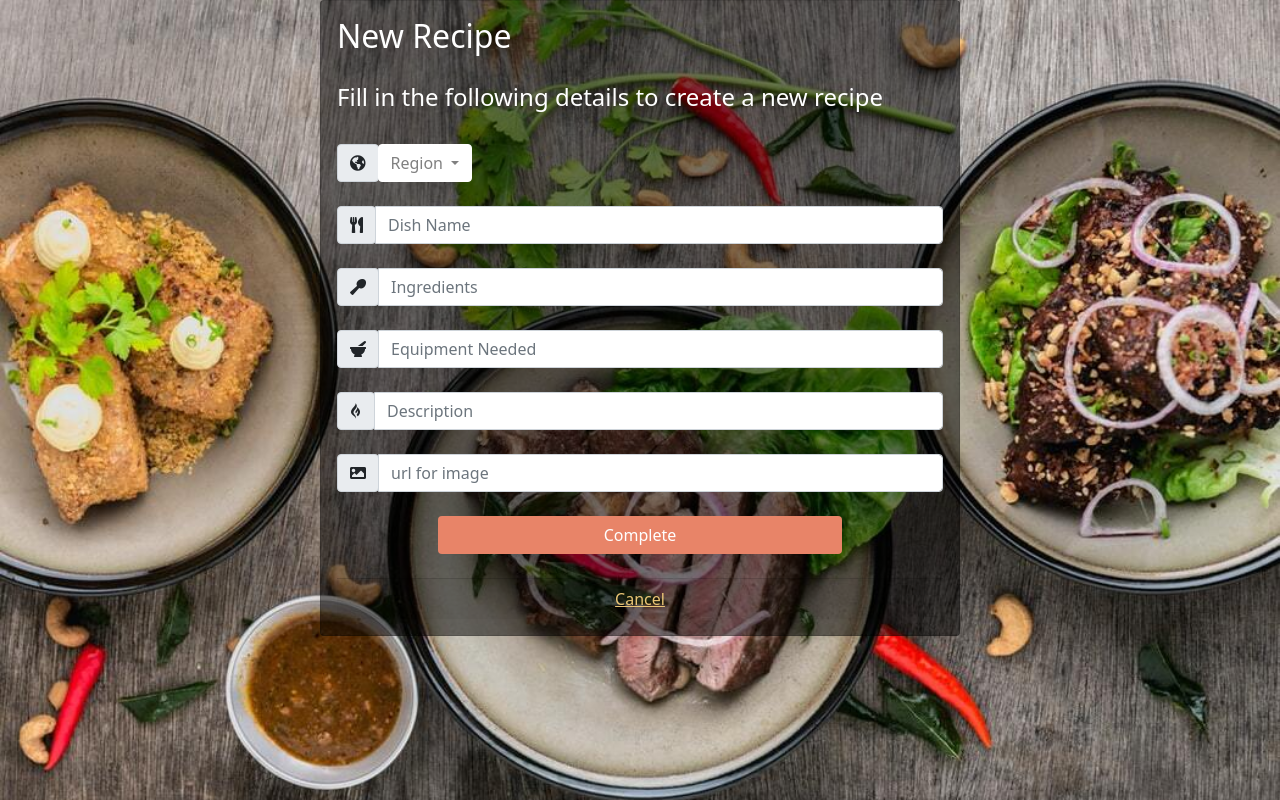
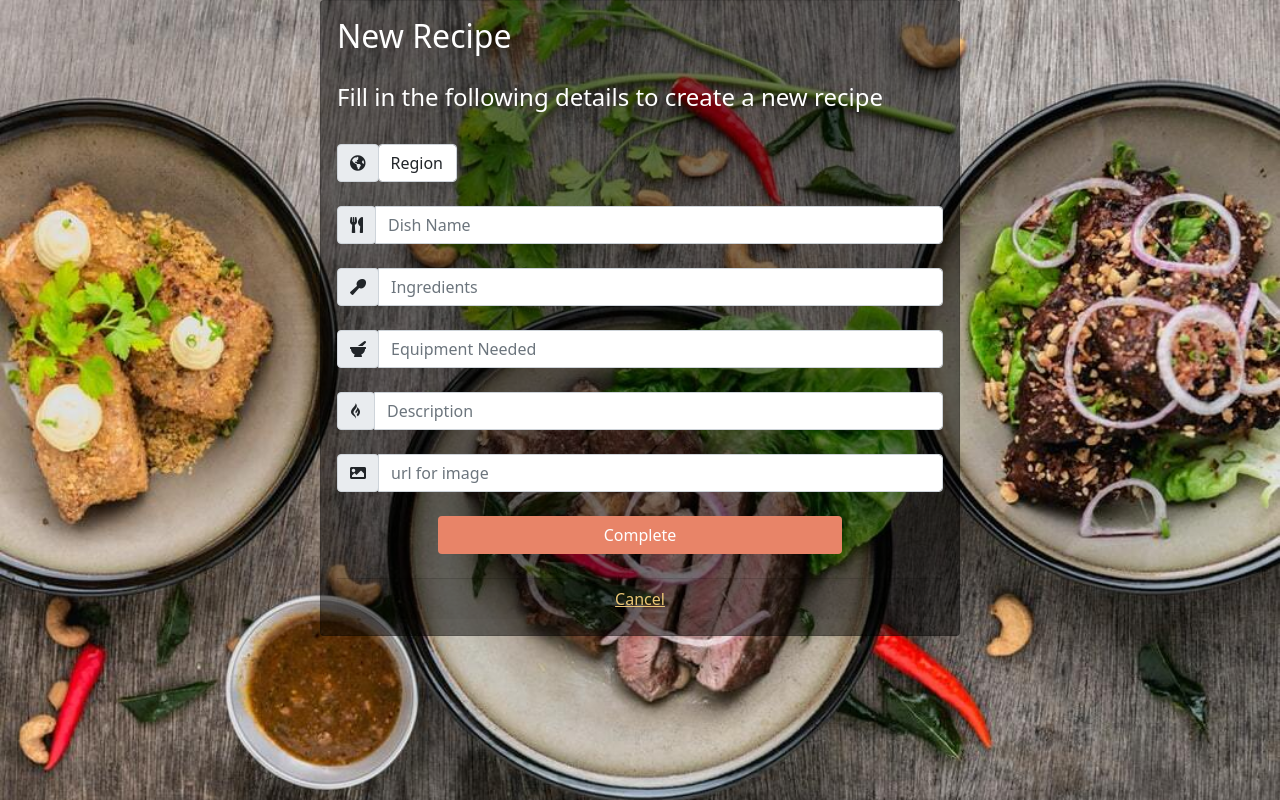
Before and after one commit to Tom1358/cooking_for_two, a Flask app: page /add_recipe in a window 1280 px wide. Shown: the part 56-856 px from the top of the page. Run offline with Flask 2, Linux system fonts and the light colour scheme; data that the repository does not hold is empty; some libraries are stand-ins or nearby versions.

Commit message:
Change dropdown menu for region in add_recipe to 'select' instead of 'button'

```diff
--- a/templates/add_recipe.html
+++ b/templates/add_recipe.html
@@ -22,17 +22,14 @@
                     <div class="input-group-prepend">
                         <span class="input-group-text"><i class="fas fa-globe-americas"></i></span>
                     </div>
-                    <div class="dropdown">
-                        <button class="btn btn-secondary btn-block dropdown-toggle category-dropdown" type="button"
-                            id="region" name="region" data-toggle="dropdown" aria-haspopup="true" aria-expanded="false">
-                            Region
-                        </button>
-                        <div class="dropdown-menu" aria-labelledby="dropdownMenuButton">
-                            {% for category in categories %}
-                                <a class="dropdown-item" value="{{ category.region  }}">{{ category.region }}</a>
-                            {% endfor %}
-                        </div>
-
+                    <div class="form-group">
+                        <select class="form-control" id="region" name="region">
+                            <option selected disabled>Region</option>
+                                {% for category in categories %}
+                                    <option value="{{ category.region  }}">{{ category.region }}</option>
+                                {% endfor %}
+                            </div>
+                        </select>
                     </div>
                 </div></br>
 
```
Also changed, not shown: app.py (+7 -6 lines).
